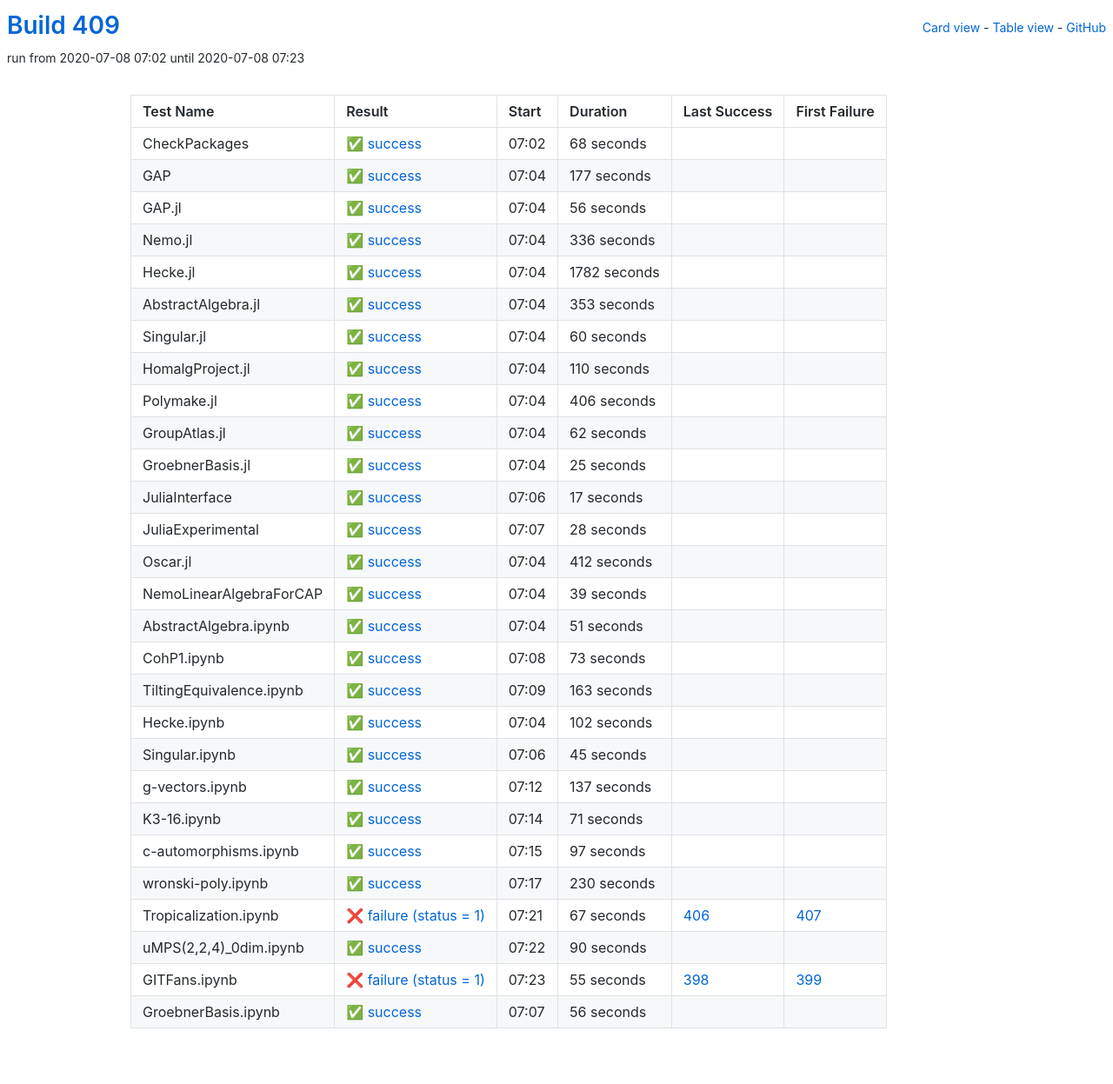
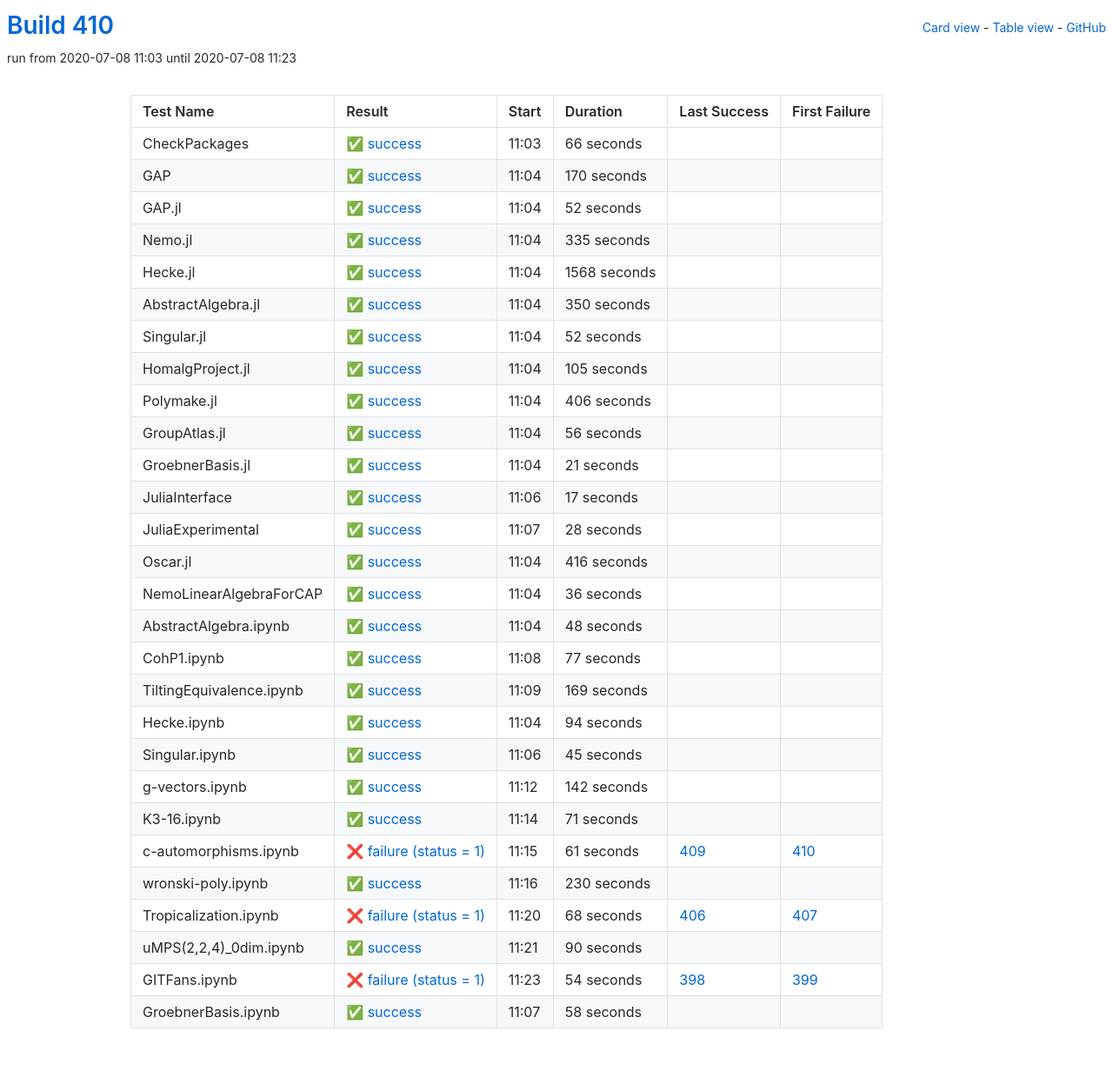
Before and after one commit to oscar-system/oscar-ci-status-stable, a Jekyll site: the page built from table.html, in a window 1280 px wide. Shown: the whole page at 87% size. Built offline with Jekyll 4.4.1, drawn with Linux system fonts in a browser that asks for light colours.

Commit message:
Build #410

```diff
--- a/_data/ci.yml
+++ b/_data/ci.yml
@@ -1,6 +1,6 @@
 ---
-build: 409
-build_url: https://oscarci.mathematik.uni-kl.de/job/oscar-stable/409/
+build: 410
+build_url: https://oscarci.mathematik.uni-kl.de/job/oscar-stable/410/
 job: oscar-stable
 organization: oscar-system
 repo: oscar-ci-status-stable
@@ -8,104 +8,104 @@ repourl: https://github.com/oscar-system/oscar-ci-status-stable
 tests:
 - name: CheckPackages
   id: checkpackages
-  log: https://oscarci.mathematik.uni-kl.de/job/oscar-stable/409/artifact/logs/build-409/CheckPackages.log
-  start: 2020-07-08 07:02
+  log: https://oscarci.mathematik.uni-kl.de/job/oscar-stable/410/artifact/logs/build-410/CheckPackages.log
+  start: 2020-07-08 11:03
   success: true
   exitcode: 0
   status: success
-  duration: 68
+  duration: 66
   last_success: false
   last_success_url:
   first_failure: false
   first_failure_url:
 - name: GAP
   id: gap
-  log: https://oscarci.mathematik.uni-kl.de/job/oscar-stable/409/artifact/logs/build-409/GAP.log
-  start: 2020-07-08 07:04
+  log: https://oscarci.mathematik.uni-kl.de/job/oscar-stable/410/artifact/logs/build-410/GAP.log
+  start: 2020-07-08 11:04
   success: true
   exitcode: 0
   status: success
-  duration: 177
+  duration: 170
   last_success: false
   last_success_url:
   first_failure: false
   first_failure_url:
 - name: GAP.jl
   id: gap-jl
-  log: https://oscarci.mathematik.uni-kl.de/job/oscar-stable/409/artifact/logs/build-409/GAP.jl.log
-  start: 2020-07-08 07:04
+  log: https://oscarci.mathematik.uni-kl.de/job/oscar-stable/410/artifact/logs/build-410/GAP.jl.log
+  start: 2020-07-08 11:04
   success: true
   exitcode: 0
   status: success
-  duration: 56
+  duration: 52
   last_success: false
   last_success_url:
   first_failure: false
   first_failure_url:
 - name: Nemo.jl
   id: nemo-jl
-  log: https://oscarci.mathematik.uni-kl.de/job/oscar-stable/409/artifact/logs/build-409/Nemo.jl.log
-  start: 2020-07-08 07:04
+  log: https://oscarci.mathematik.uni-kl.de/job/oscar-stable/410/artifact/logs/build-410/Nemo.jl.log
+  start: 2020-07-08 11:04
   success: true
   exitcode: 0
   status: success
-  duration: 336
+  duration: 335
   last_success: false
   last_success_url:
   first_failure: false
   first_failure_url:
 - name: Hecke.jl
   id: hecke-jl
-  log: https://oscarci.mathematik.uni-kl.de/job/oscar-stable/409/artifact/logs/build-409/Hecke.jl.log
-  start: 2020-07-08 07:04
+  log: https://oscarci.mathematik.uni-kl.de/job/oscar-stable/410/artifact/logs/build-410/Hecke.jl.log
+  start: 2020-07-08 11:04
   success: true
   exitcode: 0
   status: success
-  duration: 1782
+  duration: 1568
   last_success: false
   last_success_url:
   first_failure: false
   first_failure_url:
 - name: AbstractAlgebra.jl
   id: abstractalgebra-jl
-  log: https://oscarci.mathematik.uni-kl.de/job/oscar-stable/409/artifact/logs/build-409/AbstractAlgebra.jl.log
-  start: 2020-07-08 07:04
+  log: https://oscarci.mathematik.uni-kl.de/job/oscar-stable/410/artifact/logs/build-410/AbstractAlgebra.jl.log
+  start: 2020-07-08 11:04
   success: true
   exitcode: 0
   status: success
-  duration: 353
+  duration: 350
   last_success: false
   last_success_url:
   first_failure: false
   first_failure_url:
 - name: Singular.jl
   id: singular-jl
-  log: https://oscarci.mathematik.uni-kl.de/job/oscar-stable/409/artifact/logs/build-409/Singular.jl.log
-  start: 2020-07-08 07:04
+  log: https://oscarci.mathematik.uni-kl.de/job/oscar-stable/410/artifact/logs/build-410/Singular.jl.log
+  start: 2020-07-08 11:04
   success: true
   exitcode: 0
   status: success
-  duration: 60
+  duration: 52
   last_success: false
   last_success_url:
   first_failure: false
   first_failure_url:
 - name: HomalgProject.jl
   id: homalgproject-jl
-  log: https://oscarci.mathematik.uni-kl.de/job/oscar-stable/409/artifact/logs/build-409/HomalgProject.jl.log
-  start: 2020-07-08 07:04
+  log: https://oscarci.mathematik.uni-kl.de/job/oscar-stable/410/artifact/logs/build-410/HomalgProject.jl.log
+  start: 2020-07-08 11:04
   success: true
   exitcode: 0
   status: success
-  duration: 110
+  duration: 105
   last_success: false
   last_success_url:
   first_failure: false
   first_failure_url:
 - name: Polymake.jl
   id: polymake-jl
-  log: https://oscarci.mathematik.uni-kl.de/job/oscar-stable/409/artifact/logs/build-409/Polymake.jl.log
-  start: 2020-07-08 07:04
+  log: https://oscarci.mathematik.uni-kl.de/job/oscar-stable/410/artifact/logs/build-410/Polymake.jl.log
+  start: 2020-07-08 11:04
   success: true
   exitcode: 0
   status: success
@@ -116,32 +116,32 @@ tests:
   first_failure_url:
 - name: GroupAtlas.jl
   id: groupatlas-jl
-  log: https://oscarci.mathematik.uni-kl.de/job/oscar-stable/409/artifact/logs/build-409/GroupAtlas.jl.log
-  start: 2020-07-08 07:04
+  log: https://oscarci.mathematik.uni-kl.de/job/oscar-stable/410/artifact/logs/build-410/GroupAtlas.jl.log
+  start: 2020-07-08 11:04
   success: true
   exitcode: 0
   status: success
-  duration: 62
+  duration: 56
   last_success: false
   last_success_url:
   first_failure: false
   first_failure_url:
 - name: GroebnerBasis.jl
   id: groebnerbasis-jl
-  log: https://oscarci.mathematik.uni-kl.de/job/oscar-stable/409/artifact/logs/build-409/GroebnerBasis.jl.log
-  start: 2020-07-08 07:04
+  log: https://oscarci.mathematik.uni-kl.de/job/oscar-stable/410/artifact/logs/build-410/GroebnerBasis.jl.log
+  start: 2020-07-08 11:04
   success: true
   exitcode: 0
   status: success
-  duration: 25
+  duration: 21
   last_success: false
   last_success_url:
   first_failure: false
   first_failure_url:
 - name: JuliaInterface
   id: juliainterface
-  log: https://oscarci.mathematik.uni-kl.de/job/oscar-stable/409/artifact/logs/build-409/JuliaInterface.log
-  start: 2020-07-08 07:06
+  log: https://oscarci.mathematik.uni-kl.de/job/oscar-stable/410/artifact/logs/build-410/JuliaInterface.log
+  start: 2020-07-08 11:06
   success: true
   exitcode: 0
   status: success
@@ -152,8 +152,8 @@ tests:
   first_failure_url:
 - name: JuliaExperimental
   id: juliaexperimental
-  log: https://oscarci.mathematik.uni-kl.de/job/oscar-stable/409/artifact/logs/build-409/JuliaExperimental.log
-  start: 2020-07-08 07:07
+  log: https://oscarci.mathematik.uni-kl.de/job/oscar-stable/410/artifact/logs/build-410/JuliaExperimental.log
+  start: 2020-07-08 11:07
   success: true
   exitcode: 0
   status: success
@@ -164,80 +164,80 @@ tests:
   first_failure_url:
 - name: Oscar.jl
   id: oscar-jl
-  log: https://oscarci.mathematik.uni-kl.de/job/oscar-stable/409/artifact/logs/build-409/Oscar.jl.log
-  start: 2020-07-08 07:04
+  log: https://oscarci.mathematik.uni-kl.de/job/oscar-stable/410/artifact/logs/build-410/Oscar.jl.log
+  start: 2020-07-08 11:04
   success: true
   exitcode: 0
   status: success
-  duration: 412
+  duration: 416
   last_success: false
   last_success_url:
   first_failure: false
   first_failure_url:
 - name: NemoLinearAlgebraForCAP
   id: nemolinearalgebraforcap
-  log: https://oscarci.mathematik.uni-kl.de/job/oscar-stable/409/artifact/logs/build-409/NemoLinearAlgebraForCAP.log
-  start: 2020-07-08 07:04
+  log: https://oscarci.mathematik.uni-kl.de/job/oscar-stable/410/artifact/logs/build-410/NemoLinearAlgebraForCAP.log
+  start: 2020-07-08 11:04
   success: true
   exitcode: 0
   status: success
-  duration: 39
+  duration: 36
   last_success: false
   last_success_url:
   first_failure: false
   first_failure_url:
 - name: AbstractAlgebra.ipynb
   id: abstractalgebra-ipynb
-  log: https://oscarci.mathematik.uni-kl.de/job/oscar-stable/409/artifact/logs/build-409/AbstractAlgebra.ipynb.log
-  start: 2020-07-08 07:04
+  log: https://oscarci.mathematik.uni-kl.de/job/oscar-stable/410/artifact/logs/build-410/AbstractAlgebra.ipynb.log
+  start: 2020-07-08 11:04
   success: true
   exitcode: 0
   status: success
-  duration: 51
+  duration: 48
   last_success: false
   last_success_url:
   first_failure: false
   first_failure_url:
 - name: CohP1.ipynb
   id: cohp1-ipynb
-  log: https://oscarci.mathematik.uni-kl.de/job/oscar-stable/409/artifact/logs/build-409/CohP1.ipynb.log
-  start: 2020-07-08 07:08
+  log: https://oscarci.mathematik.uni-kl.de/job/oscar-stable/410/artifact/logs/build-410/CohP1.ipynb.log
+  start: 2020-07-08 11:08
   success: true
   exitcode: 0
   status: success
-  duration: 73
+  duration: 77
   last_success: false
   last_success_url:
   first_failure: false
   first_failure_url:
 - name: TiltingEquivalence.ipynb
   id: tiltingequivalence-ipynb
-  log: https://oscarci.mathematik.uni-kl.de/job/oscar-stable/409/artifact/logs/build-409/TiltingEquivalence.ipynb.log
-  start: 2020-07-08 07:09
+  log: https://oscarci.mathematik.uni-kl.de/job/oscar-stable/410/artifact/logs/build-410/TiltingEquivalence.ipynb.log
+  start: 2020-07-08 11:09
   success: true
   exitcode: 0
   status: success
-  duration: 163
+  duration: 169
   last_success: false
   last_success_url:
   first_failure: false
   first_failure_url:
 - name: Hecke.ipynb
   id: hecke-ipynb
-  log: https://oscarci.mathematik.uni-kl.de/job/oscar-stable/409/artifact/logs/build-409/Hecke.ipynb.log
-  start: 2020-07-08 07:04
+  log: https://oscarci.mathematik.uni-kl.de/job/oscar-stable/410/artifact/logs/build-410/Hecke.ipynb.log
+  start: 2020-07-08 11:04
   success: true
   exitcode: 0
   status: success
-  duration: 102
+  duration: 94
   last_success: false
   last_success_url:
   first_failure: false
   first_failure_url:
 - name: Singular.ipynb
   id: singular-ipynb
-  log: https://oscarci.mathematik.uni-kl.de/job/oscar-stable/409/artifact/logs/build-409/Singular.ipynb.log
-  start: 2020-07-08 07:06
+  log: https://oscarci.mathematik.uni-kl.de/job/oscar-stable/410/artifact/logs/build-410/Singular.ipynb.log
+  start: 2020-07-08 11:06
   success: true
   exitcode: 0
   status: success
@@ -248,20 +248,20 @@ tests:
   first_failure_url:
 - name: g-vectors.ipynb
   id: g-vectors-ipynb
-  log: https://oscarci.mathematik.uni-kl.de/job/oscar-stable/409/artifact/logs/build-409/g-vectors.ipynb.log
-  start: 2020-07-08 07:12
+  log: https://oscarci.mathematik.uni-kl.de/job/oscar-stable/410/artifact/logs/build-410/g-vectors.ipynb.log
+  start: 2020-07-08 11:12
   success: true
   exitcode: 0
   status: success
-  duration: 137
+  duration: 142
   last_success: false
   last_success_url:
   first_failure: false
   first_failure_url:
 - name: K3-16.ipynb
   id: k3-16-ipynb
-  log: https://oscarci.mathematik.uni-kl.de/job/oscar-stable/409/artifact/logs/build-409/K3-16.ipynb.log
-  start: 2020-07-08 07:14
+  log: https://oscarci.mathematik.uni-kl.de/job/oscar-stable/410/artifact/logs/build-410/K3-16.ipynb.log
+  start: 2020-07-08 11:14
   success: true
   exitcode: 0
   status: success
@@ -272,20 +272,20 @@ tests:
   first_failure_url:
 - name: c-automorphisms.ipynb
   id: c-automorphisms-ipynb
-  log: https://oscarci.mathematik.uni-kl.de/job/oscar-stable/409/artifact/logs/build-409/c-automorphisms.ipynb.log
-  start: 2020-07-08 07:15
-  success: true
-  exitcode: 0
-  status: success
-  duration: 97
-  last_success: false
-  last_success_url:
-  first_failure: false
-  first_failure_url:
+  log: https://oscarci.mathematik.uni-kl.de/job/oscar-stable/410/artifact/logs/build-410/c-automorphisms.ipynb.log
+  start: 2020-07-08 11:15
+  success: false
+  exitcode: 1
+  status: failure
+  duration: 61
+  last_success: 409
+  last_success_url: https://oscarci.mathematik.uni-kl.de/job/oscar-stable/409/
+  first_failure: 410
+  first_failure_url: https://oscarci.mathematik.uni-kl.de/job/oscar-stable/410/
 - name: wronski-poly.ipynb
   id: wronski-poly-ipynb
-  log: https://oscarci.mathematik.uni-kl.de/job/oscar-stable/409/artifact/logs/build-409/wronski-poly.ipynb.log
-  start: 2020-07-08 07:17
+  log: https://oscarci.mathematik.uni-kl.de/job/oscar-stable/410/artifact/logs/build-410/wronski-poly.ipynb.log
+  start: 2020-07-08 11:16
   success: true
   exitcode: 0
   status: success
@@ -296,20 +296,20 @@ tests:
   first_failure_url:
 - name: Tropicalization.ipynb
   id: tropicalization-ipynb
-  log: https://oscarci.mathematik.uni-kl.de/job/oscar-stable/409/artifact/logs/build-409/Tropicalization.ipynb.log
-  start: 2020-07-08 07:21
+  log: https://oscarci.mathematik.uni-kl.de/job/oscar-stable/410/artifact/logs/build-410/Tropicalization.ipynb.log
+  start: 2020-07-08 11:20
   success: false
   exitcode: 1
   status: failure
-  duration: 67
+  duration: 68
   last_success: 406
   last_success_url: https://oscarci.mathematik.uni-kl.de/job/oscar-stable/406/
   first_failure: 407
   first_failure_url: https://oscarci.mathematik.uni-kl.de/job/oscar-stable/407/
 - name: uMPS(2,2,4)_0dim.ipynb
   id: umps-2-2-4-0dim-ipynb
-  log: https://oscarci.mathematik.uni-kl.de/job/oscar-stable/409/artifact/logs/build-409/uMPS-2-2-4-_0dim.ipynb.log
-  start: 2020-07-08 07:22
+  log: https://oscarci.mathematik.uni-kl.de/job/oscar-stable/410/artifact/logs/build-410/uMPS-2-2-4-_0dim.ipynb.log
+  start: 2020-07-08 11:21
   success: true
   exitcode: 0
   status: success
@@ -320,24 +320,24 @@ tests:
   first_failure_url:
 - name: GITFans.ipynb
   id: gitfans-ipynb
-  log: https://oscarci.mathematik.uni-kl.de/job/oscar-stable/409/artifact/logs/build-409/GITFans.ipynb.log
-  start: 2020-07-08 07:23
+  log: https://oscarci.mathematik.uni-kl.de/job/oscar-stable/410/artifact/logs/build-410/GITFans.ipynb.log
+  start: 2020-07-08 11:23
   success: false
   exitcode: 1
   status: failure
-  duration: 55
+  duration: 54
   last_success: 398
   last_success_url: https://oscarci.mathematik.uni-kl.de/job/oscar-stable/398/
   first_failure: 399
   first_failure_url: https://oscarci.mathematik.uni-kl.de/job/oscar-stable/399/
 - name: GroebnerBasis.ipynb
   id: groebnerbasis-ipynb
-  log: https://oscarci.mathematik.uni-kl.de/job/oscar-stable/409/artifact/logs/build-409/GroebnerBasis.ipynb.log
-  start: 2020-07-08 07:07
+  log: https://oscarci.mathematik.uni-kl.de/job/oscar-stable/410/artifact/logs/build-410/GroebnerBasis.ipynb.log
+  start: 2020-07-08 11:07
   success: true
   exitcode: 0
   status: success
-  duration: 56
+  duration: 58
   last_success: false
   last_success_url:
   first_failure: false
```
Also changed, not shown: README.md.
